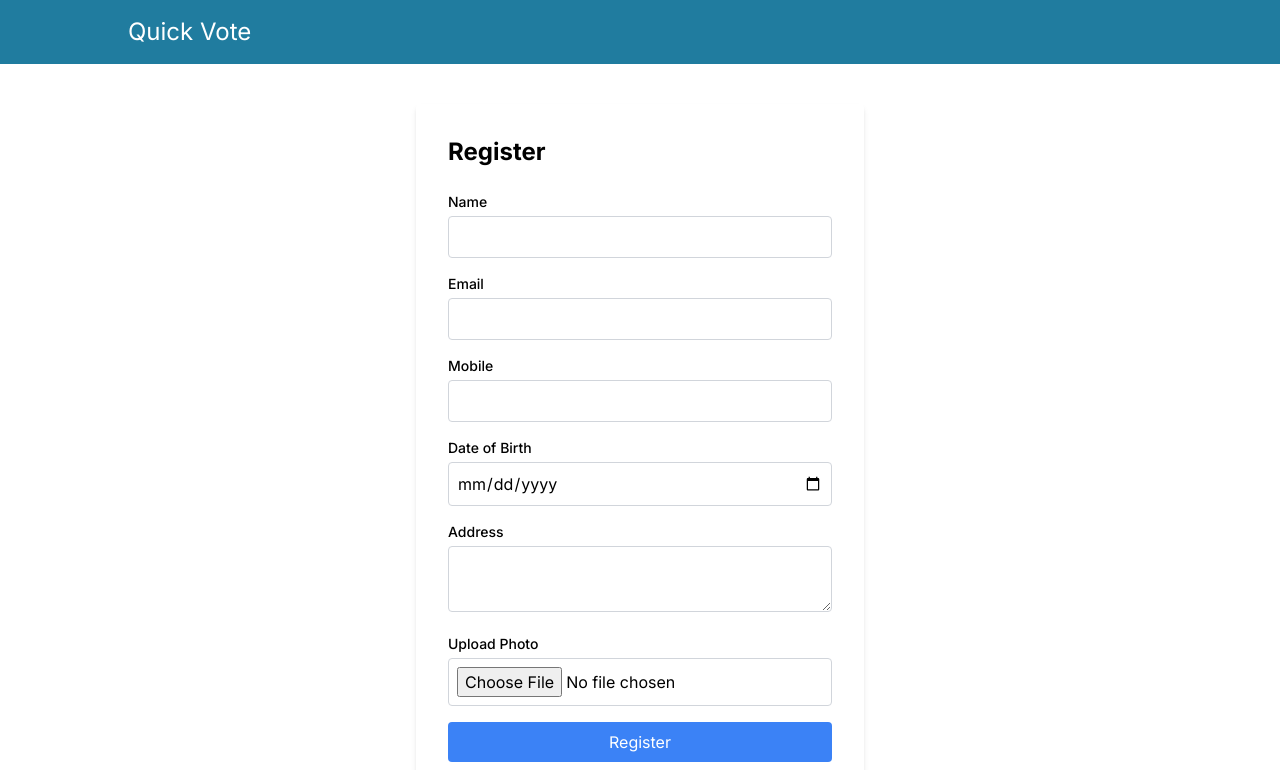
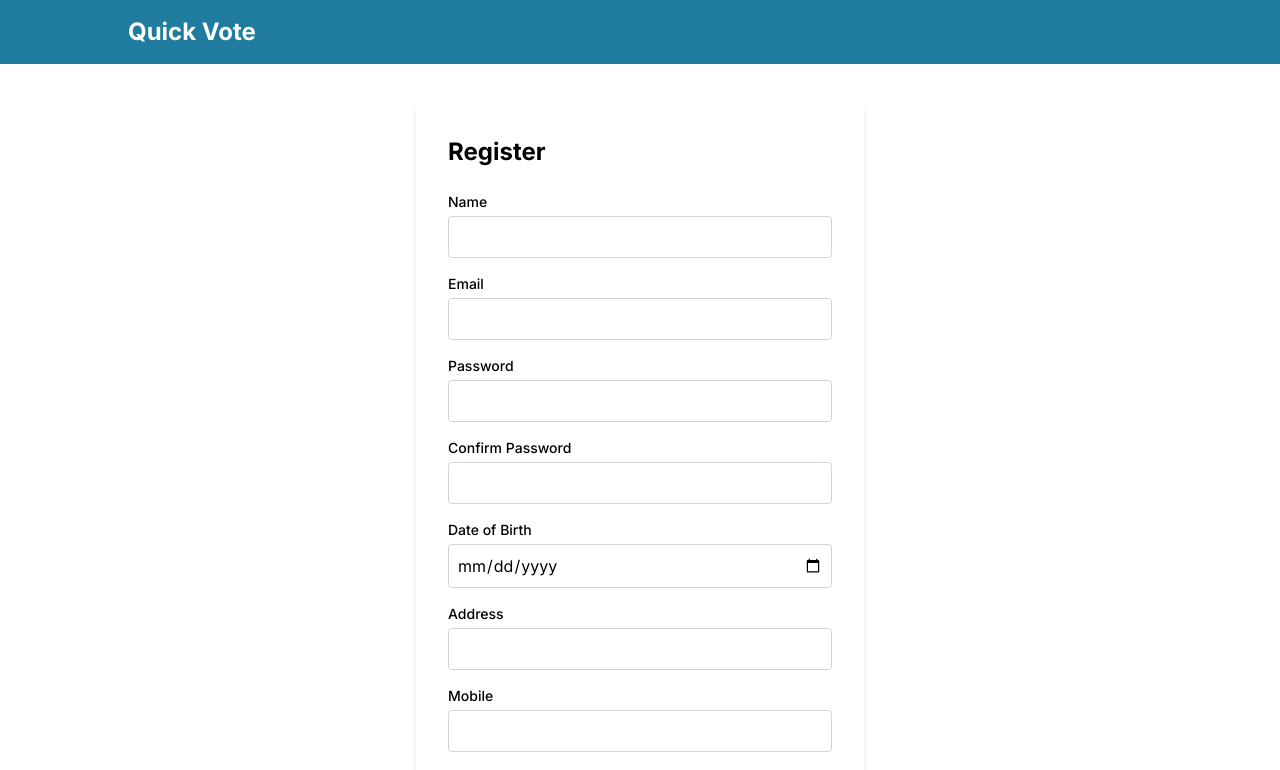
Before and after one commit to Preetirajdhami/BlockchainVoting, a Next.js app in the folder frontend/: page /voter/voterRegister in a window 1280 px wide. Shown: the top 770 px of the page. Built offline with nearby package versions, Linux system fonts and the light colour scheme.

Commit message:
added voting area

```diff
--- a/frontend/src/app/components/Header.tsx
+++ b/frontend/src/app/components/Header.tsx
@@ -1,11 +1,14 @@
 import React from 'react'
+import Link from 'next/link';
 
 const Header = () => {
   return (
     <div className='bg-navBlue text-bold text-2xl text-white lg:px-32 sm:px-6 md:px-8 mx-auto flex items-center justify-between py-4 px-4 relative'>
-      <div>Quick Vote</div>
+      <Link href="/" className="hover:button text-2xl font-bold">
+        Quick Vote
+      </Link>
     </div>
   )
 }
 
-export default Header
+export default Header;
--- a/frontend/src/app/voter/voterRegister/page.tsx
+++ b/frontend/src/app/voter/voterRegister/page.tsx
@@ -1,11 +1,11 @@
 "use client";
 
-import React, { useState } from "react";
+import { useState } from "react";
 import { useFormik } from "formik";
 import * as Yup from "yup";
 import Link from "next/link";
-import Header from "../../components/Header";
-import { useCreateUserMutation } from "../../lib/services/auth";
+import Header from "@/app/components/Header";
+import { useCreateUserMutation } from "@/app/lib/services/auth";
 import { useRouter } from "next/navigation";
 
 // Define form values types
@@ -14,9 +14,9 @@ interface FormValues {
   email: string;
   password: string;
   password_confirmation: string;
-  mobile: string;
   dob: string;
   address: string;
+  mobile: string;
   photo: File | null;
 }
 
@@ -35,9 +35,9 @@ const Register = () => {
       email: "",
       password: "",
       password_confirmation: "",
-      mobile: "",
       dob: "",
       address: "",
+      mobile: "",
       photo: null,
     },
     validationSchema: Yup.object({
@@ -47,9 +47,9 @@ const Register = () => {
       password_confirmation: Yup.string()
         .oneOf([Yup.ref("password")], "Passwords must match")
         .required("Password confirmation is required"),
-      mobile: Yup.string().matches(/^[0-9]{10}$/, "Mobile number must be 10 digits").required("Mobile number is required"),
       dob: Yup.date().required("Date of birth is required"),
       address: Yup.string().required("Address is required"),
+      mobile: Yup.string().matches(/^\d{10}$/, "Mobile number must be 10 digits").required("Mobile number is required"),
       photo: Yup.mixed().required("Photo is required"),
     }),
     onSubmit: async (values, { resetForm }) => {
@@ -59,23 +59,25 @@ const Register = () => {
         formData.append("email", values.email);
         formData.append("password", values.password);
         formData.append("password_confirmation", values.password_confirmation);
-        formData.append("mobile", values.mobile);
         formData.append("dob", values.dob);
         formData.append("address", values.address);
+        formData.append("mobile", values.mobile);
         if (values.photo) formData.append("photo", values.photo);
 
         const response = await createUser(formData);
         console.log(response);
 
+        // Clear error and set success message on successful registration
         setFormError(null);
         setFormSuccess("Registration successful!");
-        resetForm();
-        router.push('/verify-email');
+        resetForm(); // Reset form fields after success
+        router.push('/voter/verify-email');
 
         setTimeout(() => {
-          setFormSuccess(null);
+          setFormSuccess(null); // Clear success message after a delay
         }, 3000);
       } catch (error) {
+        console.error(error); // Log the error for debugging
         setFormError("Failed to register. Please try again.");
       }
     },
@@ -90,11 +92,15 @@ const Register = () => {
         <form onSubmit={formik.handleSubmit}>
           {/* Name Field */}
           <div className="mb-4">
-            <label htmlFor="name" className="block text-sm font-medium mb-1">Name</label>
+            <label htmlFor="name" className="block text-sm font-medium mb-1">
+              Name
+            </label>
             <input
               type="text"
               id="name"
-              className={`w-full p-2 border border-gray-300 rounded ${formik.touched.name && formik.errors.name ? "border-red-500" : ""}`}
+              className={`w-full p-2 border border-gray-300 rounded ${
+                formik.touched.name && formik.errors.name ? "border-red-500" : ""
+              }`}
               {...formik.getFieldProps("name")}
             />
             {formik.touched.name && formik.errors.name && (
@@ -104,11 +110,15 @@ const Register = () => {
 
           {/* Email Field */}
           <div className="mb-4">
-            <label htmlFor="email" className="block text-sm font-medium mb-1">Email</label>
+            <label htmlFor="email" className="block text-sm font-medium mb-1">
+              Email
+            </label>
             <input
               type="email"
               id="email"
-              className={`w-full p-2 border border-gray-300 rounded ${formik.touched.email && formik.errors.email ? "border-red-500" : ""}`}
+              className={`w-full p-2 border border-gray-300 rounded ${
+                formik.touched.email && formik.errors.email ? "border-red-500" : ""
+              }`}
               {...formik.getFieldProps("email")}
             />
             {formik.touched.email && formik.errors.email && (
@@ -116,27 +126,57 @@ const Register = () => {
             )}
           </div>
 
-          {/* Mobile Number Field */}
+          {/* Password Field */}
           <div className="mb-4">
-            <label htmlFor="mobile" className="block text-sm font-medium mb-1">Mobile</label>
+            <label htmlFor="password" className="block text-sm font-medium mb-1">
+              Password
+            </label>
             <input
-              type="text"
-              id="mobile"
-              className={`w-full p-2 border border-gray-300 rounded ${formik.touched.mobile && formik.errors.mobile ? "border-red-500" : ""}`}
-              {...formik.getFieldProps("mobile")}
+              type="password"
+              id="password"
+              className={`w-full p-2 border border-gray-300 rounded ${
+                formik.touched.password && formik.errors.password ? "border-red-500" : ""
+              }`}
+              {...formik.getFieldProps("password")}
             />
-            {formik.touched.mobile && formik.errors.mobile && (
-              <div className="text-red-500 text-sm mt-1">{formik.errors.mobile}</div>
+            {formik.touched.password && formik.errors.password && (
+              <div className="text-red-500 text-sm mt-1">{formik.errors.password}</div>
+            )}
+          </div>
+
+          {/* Password Confirmation Field */}
+          <div className="mb-4">
+            <label htmlFor="password_confirmation" className="block text-sm font-medium mb-1">
+              Confirm Password
+            </label>
+            <input
+              type="password"
+              id="password_confirmation"
+              className={`w-full p-2 border border-gray-300 rounded ${
+                formik.touched.password_confirmation && formik.errors.password_confirmation
+                  ? "border-red-500"
+                  : ""
+              }`}
+              {...formik.getFieldProps("password_confirmation")}
+            />
+            {formik.touched.password_confirmation && formik.errors.password_confirmation && (
+              <div className="text-red-500 text-sm mt-1">
+                {formik.errors.password_confirmation}
+              </div>
             )}
           </div>
 
           {/* Date of Birth Field */}
           <div className="mb-4">
-            <label htmlFor="dob" className="block text-sm font-medium mb-1">Date of Birth</label>
+            <label htmlFor="dob" className="block text-sm font-medium mb-1">
+              Date of Birth
+            </label>
             <input
               type="date"
               id="dob"
-              className={`w-full p-2 border border-gray-300 rounded ${formik.touched.dob && formik.errors.dob ? "border-red-500" : ""}`}
+              className={`w-full p-2 border border-gray-300 rounded ${
+                formik.touched.dob && formik.errors.dob ? "border-red-500" : ""
+              }`}
               {...formik.getFieldProps("dob")}
             />
             {formik.touched.dob && formik.errors.dob && (
@@ -146,10 +186,15 @@ const Register = () => {
 
           {/* Address Field */}
           <div className="mb-4">
-            <label htmlFor="address" className="block text-sm font-medium mb-1">Address</label>
-            <textarea
+            <label htmlFor="address" className="block text-sm font-medium mb-1">
+              Address
+            </label>
+            <input
+              type="text"
               id="address"
-              className={`w-full p-2 border border-gray-300 rounded ${formik.touched.address && formik.errors.address ? "border-red-500" : ""}`}
+              className={`w-full p-2 border border-gray-300 rounded ${
+                formik.touched.address && formik.errors.address ? "border-red-500" : ""
+              }`}
               {...formik.getFieldProps("address")}
             />
             {formik.touched.address && formik.errors.address && (
@@ -157,14 +202,38 @@ const Register = () => {
             )}
           </div>
 
+          {/* Mobile Field */}
+          <div className="mb-4">
+            <label htmlFor="mobile" className="block text-sm font-medium mb-1">
+              Mobile
+            </label>
+            <input
+              type="text"
+              id="mobile"
+              className={`w-full p-2 border border-gray-300 rounded ${
+                formik.touched.mobile && formik.errors.mobile ? "border-red-500" : ""
+              }`}
+              {...formik.getFieldProps("mobile")}
+            />
+            {formik.touched.mobile && formik.errors.mobile && (
+              <div className="text-red-500 text-sm mt-1">{formik.errors.mobile}</div>
+            )}
+          </div>
+
           {/* Upload Photo Field */}
           <div className="mb-4">
-            <label htmlFor="photo" className="block text-sm font-medium mb-1">Upload Photo</label>
+            <label htmlFor="photo" className="block text-sm font-medium mb-1">
+              Upload Photo
+            </label>
             <input
               type="file"
               id="photo"
-              className={`w-full p-2 border border-gray-300 rounded ${formik.touched.photo && formik.errors.photo ? "border-red-500" : ""}`}
-              onChange={(event) => formik.setFieldValue("photo", event.currentTarget.files ? event.currentTarget.files[0] : null)}
+              className="w-full p-2 border border-gray-300 rounded"
+              onChange={(event) => {
+                if (event.currentTarget.files) {
+                  formik.setFieldValue("photo", event.currentTarget.files[0]);
+                }
+              }}
             />
             {formik.touched.photo && formik.errors.photo && (
               <div className="text-red-500 text-sm mt-1">{formik.errors.photo}</div>
@@ -172,20 +241,25 @@ const Register = () => {
           </div>
 
           {/* Submit Button */}
-          <button type="submit" className="w-full bg-blue-500 text-white p-2 rounded hover:bg-blue-600">Register</button>
+          <button
+            type="submit"
+            className="w-full p-2 bg-blue-500 text-white rounded mt-4"
+            disabled={formik.isSubmitting}
+          >
+            Register
+          </button>
 
-          {/* Success Message */}
-          {formSuccess && <div className="mt-4 text-green-500 text-center">{formSuccess}</div>}
+          {/* Display form error or success messages */}
+          {formError && <div className="text-red-500 text-sm mt-2">{formError}</div>}
+          {formSuccess && <div className="text-green-500 text-sm mt-2">{formSuccess}</div>}
+        </form>
 
-          {/* Error Handling */}
-          {formError && <div className="mt-4 text-red-500 text-center">{formError}</div>}
-
-          {/* Login Link */}
-          <p className="text-center text-sm mt-4">
-            Already have an account?{" "}
-            <Link href="/voter/voterLogin" className="text-blue-500 hover:underline">Login</Link>
-          </p>
-        </form>
+        <div className="mt-4">
+          Already have an account?{" "}
+          <Link href="/login" className="text-blue-500">
+            Login
+          </Link>
+        </div>
       </div>
     </>
   );
```
Also changed, not shown: frontend/src/app/voter/voterPanel/result/page.tsx (added), 1 other file (tests, documents, lock files or other folders).
